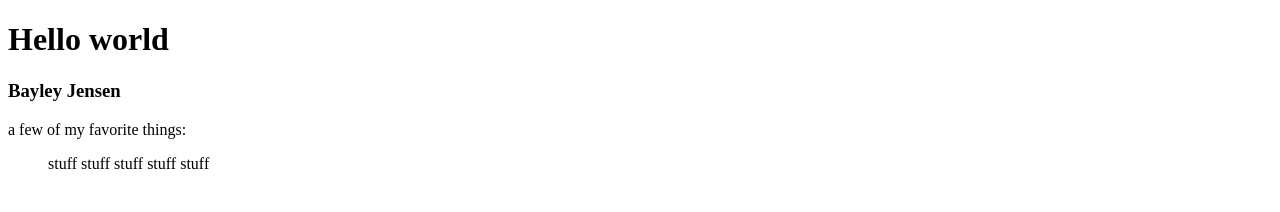
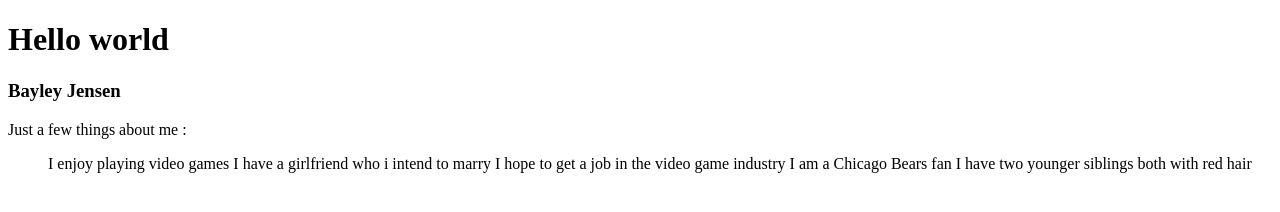
Before and after one commit to bayleyjensen/bayleyjensen, a plain HTML site: page index.html in a window 1280 px wide. Drawn offline with Linux system fonts and the light colour scheme.

Commit message:
about me (day 1 )

```diff
--- a/index.html
+++ b/index.html
@@ -12,13 +12,13 @@
   <h1 class="text-red">Hello world</h1>
   <h3>Bayley Jensen</h3>
 <div>
-  <p class="text-red">a few of my favorite things:</p>
+  <p class="text-red">Just a few things about me :</p>
   <ol>
-    <in>stuff</in>
-    <in>stuff</in>
-    <in>stuff</in>
-    <in>stuff</in>
-    <in>stuff</in>
+    <in>I enjoy playing video games </in>
+    <in>I have a girlfriend who i intend to marry</in>
+    <in>I hope to get a job in the video game industry </in>
+    <in>I am a Chicago Bears fan </in>
+    <in>I have two younger siblings both with red hair</in>
   </ol>
 </div>
 </body>
```
